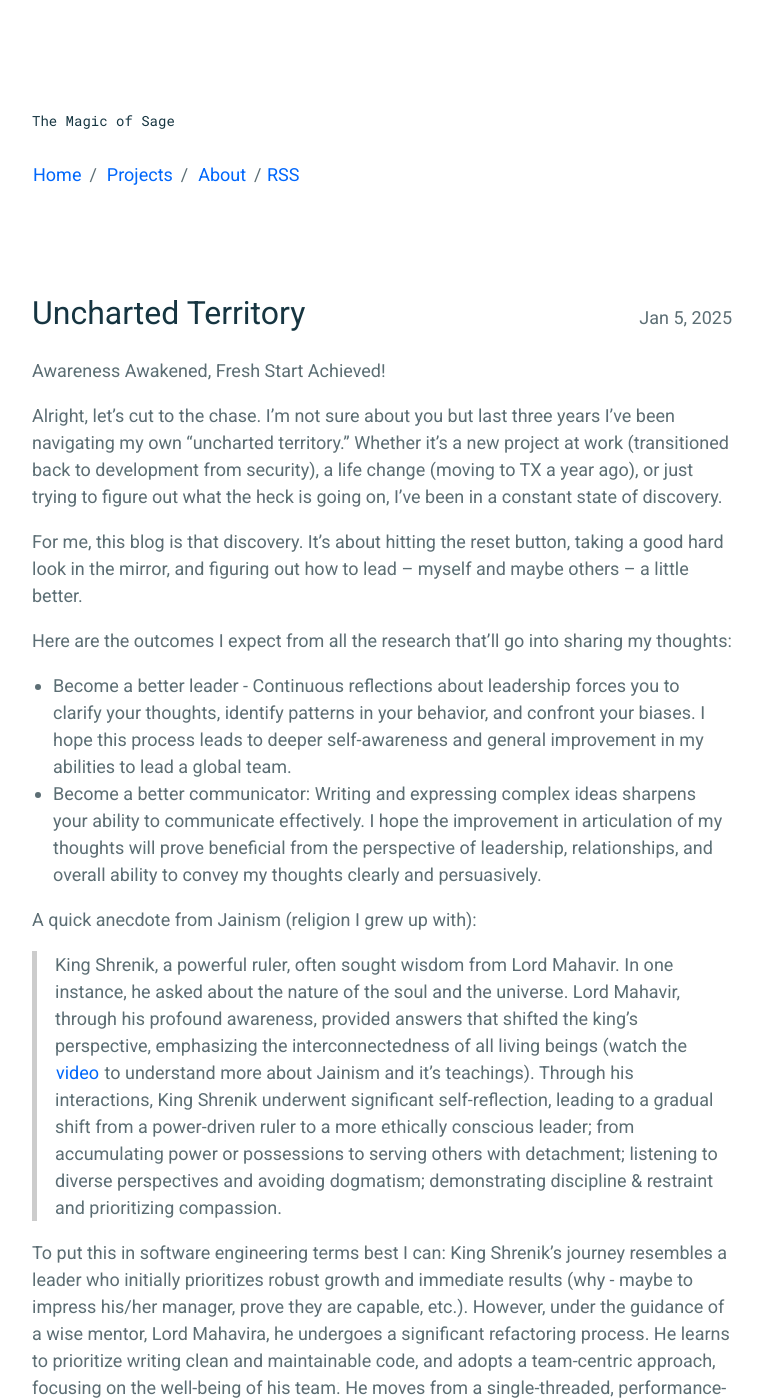
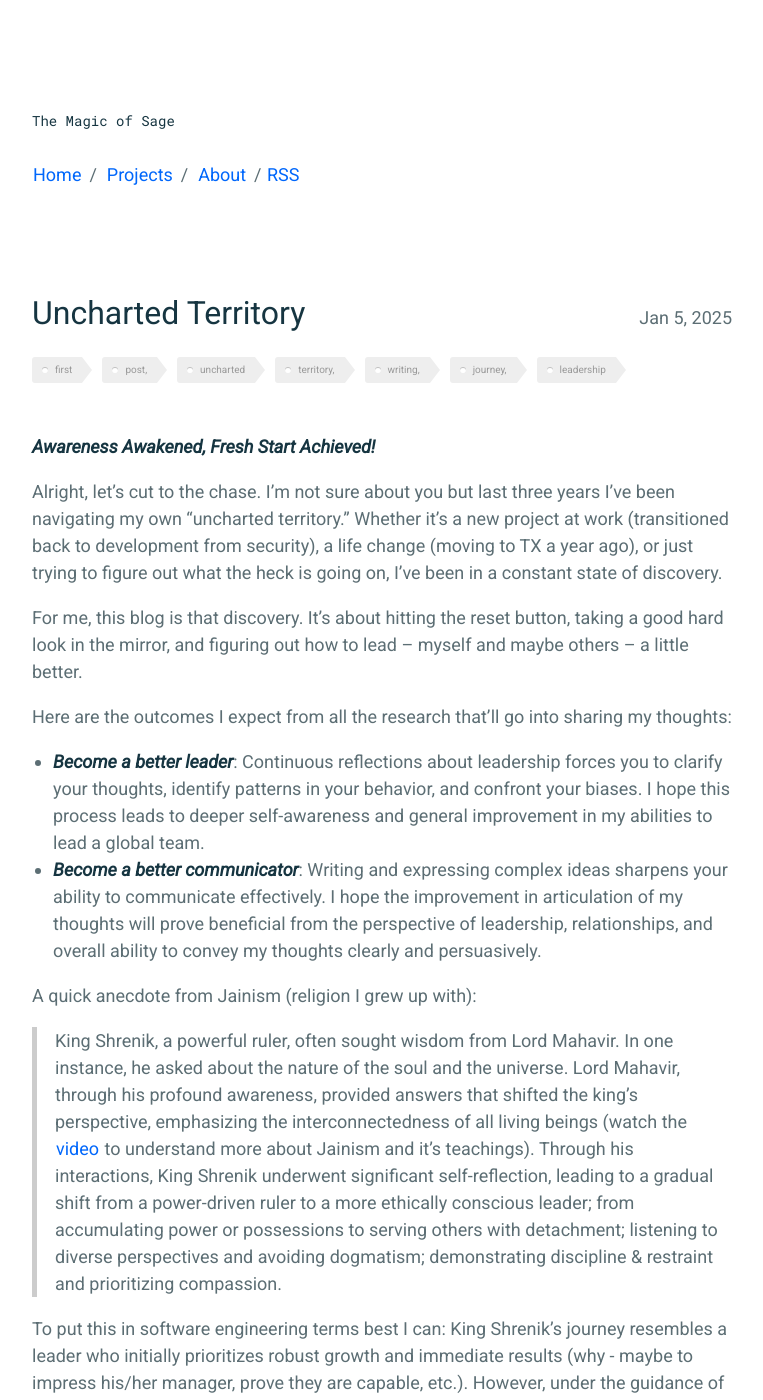
Before and after one commit to mkchoi212/paper-jekyll-theme, a Jekyll site: the page built from _posts/2025-1-5-Uncharted-Territory.md, in a window 1280 px wide and 1400 px high. Shown: the whole window, without its empty margins (258-1021 px from the left). Built offline with Jekyll 4.4.1, drawn with Linux system fonts in a browser that asks for light colours.

Commit message:
Update 2025-1-5-Uncharted-Territory.md

```diff
--- a/_posts/2025-1-5-Uncharted-Territory.md
+++ b/_posts/2025-1-5-Uncharted-Territory.md
@@ -1,17 +1,21 @@
 ---
 layout: post
 title: Uncharted Territory
+description: "A new journey on writing"
+date: 2025-01-05
+tags: first post, uncharted territory, writing, journey, leadership
+comments: true
 ---
 
-Awareness Awakened, Fresh Start Achieved!
+***Awareness Awakened, Fresh Start Achieved!***
 
 Alright, let's cut to the chase. I'm not sure about you but last three years I've been navigating my own "uncharted territory." Whether it's a new project at work (transitioned back to development from security), a life change (moving to TX a year ago), or just trying to figure out what the heck is going on, I've been in a constant state of discovery.
 
 For me, this blog is that discovery. It's about hitting the reset button, taking a good hard look in the mirror, and figuring out how to lead – myself and maybe others – a little better.
 
 Here are the outcomes I expect from all the research that'll go into sharing my thoughts:
-* Become a better leader - Continuous reflections about leadership forces you to clarify your thoughts, identify patterns in your behavior, and confront your biases. I hope this process leads to deeper self-awareness and general improvement in my abilities to lead a global team.
-* Become a better communicator: Writing and expressing complex ideas sharpens your ability to communicate effectively. I hope the improvement in articulation of my thoughts will prove beneficial from the perspective of leadership, relationships, and overall ability to convey my thoughts clearly and persuasively.
+* ***Become a better leader***: Continuous reflections about leadership forces you to clarify your thoughts, identify patterns in your behavior, and confront your biases. I hope this process leads to deeper self-awareness and general improvement in my abilities to lead a global team.
+* ***Become a better communicator***: Writing and expressing complex ideas sharpens your ability to communicate effectively. I hope the improvement in articulation of my thoughts will prove beneficial from the perspective of leadership, relationships, and overall ability to convey my thoughts clearly and persuasively.
 
 A quick anecdote from Jainism (religion I grew up with):
 > King Shrenik, a powerful ruler, often sought wisdom from Lord Mahavir. In one instance, he asked about the nature of the soul and the universe. Lord Mahavir, through his profound awareness, provided answers that shifted the king's perspective, emphasizing the interconnectedness of all living beings (watch the [video](https://www.blogger.com/blog/post/edit/3101444202851667187/5009015382723037676#) to understand more about Jainism and it's teachings). Through his interactions, King Shrenik underwent significant self-reflection, leading to a gradual shift from a power-driven ruler to a more ethically conscious leader; from accumulating power or possessions to serving others with detachment; listening to diverse perspectives and avoiding dogmatism; demonstrating discipline & restraint and prioritizing compassion.
```
